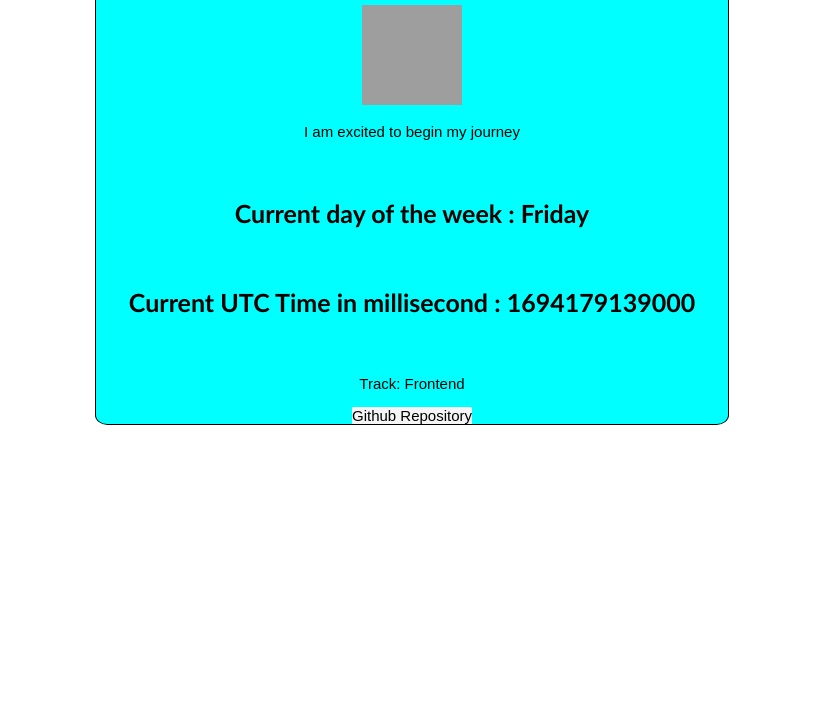
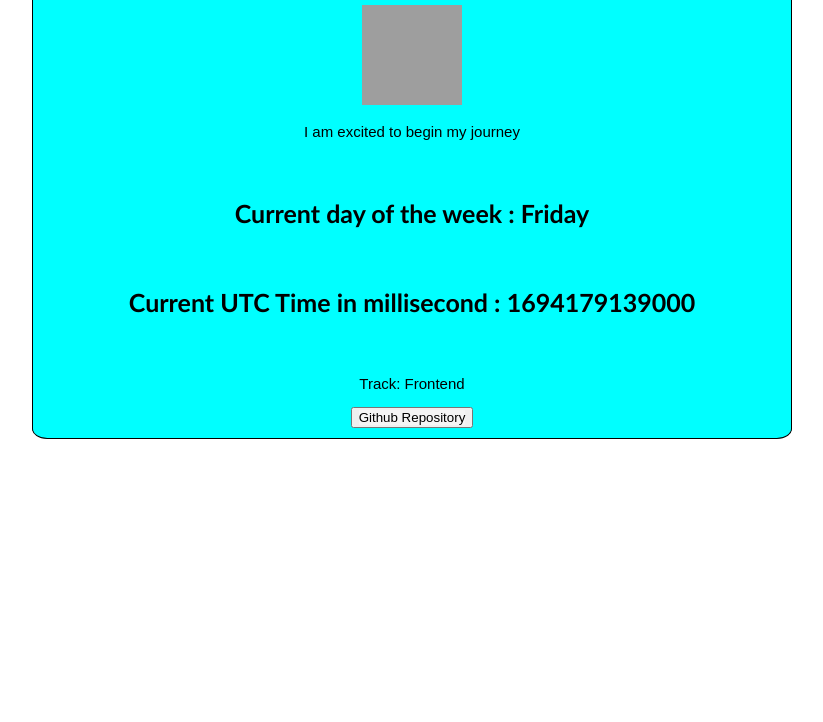
Before and after one commit to Nosa10/hngx1, a plain HTML site: page index.html in a window 1280 px wide. Shown: the part 78-800 px from the top of the page, without its empty margins (228-1051 px from the left). Drawn offline with Linux system fonts and the light colour scheme; grey boxes are pictures that could not be loaded.

Commit message:
Another change

```diff
--- a/index.css
+++ b/index.css
@@ -7,7 +7,7 @@ body{
     margin: 0 auto;
     border: 1px solid black;
     border-radius: 2%;
-    width: 50%;
+    width: 60%;
     height: 100%;
     background-color: aqua;
 }
@@ -27,3 +27,6 @@ a{
     color: black;
     text-decoration: none;
 }
+button{
+    margin-bottom: 10px;
+}
--- a/index.html
+++ b/index.html
@@ -14,9 +14,8 @@
     <p>I am excited to begin my journey</p>
     <h6 data-testid="currentDayOfTheWeek" id="dayOfWeek"></h6>
     <h6 data-testid="currentUTCTime" id="utcTime"></h6>
-    <p data-testid=“githubURL”>Track: Frontend</p>
-    <div id="a"></div>
-    <a href="https://github.com/Nosa10/hngx1" data-testid="githubURL">Github Repository</a>
+    <p data-testid=“myTrack”>Track: Frontend</p>
+    <button><a href="https://github.com/Nosa10/hngx1" data-testid="githubURL">Github Repository</a></button>
     </div>
     <script src="index.js"></script>
 </body>
```
